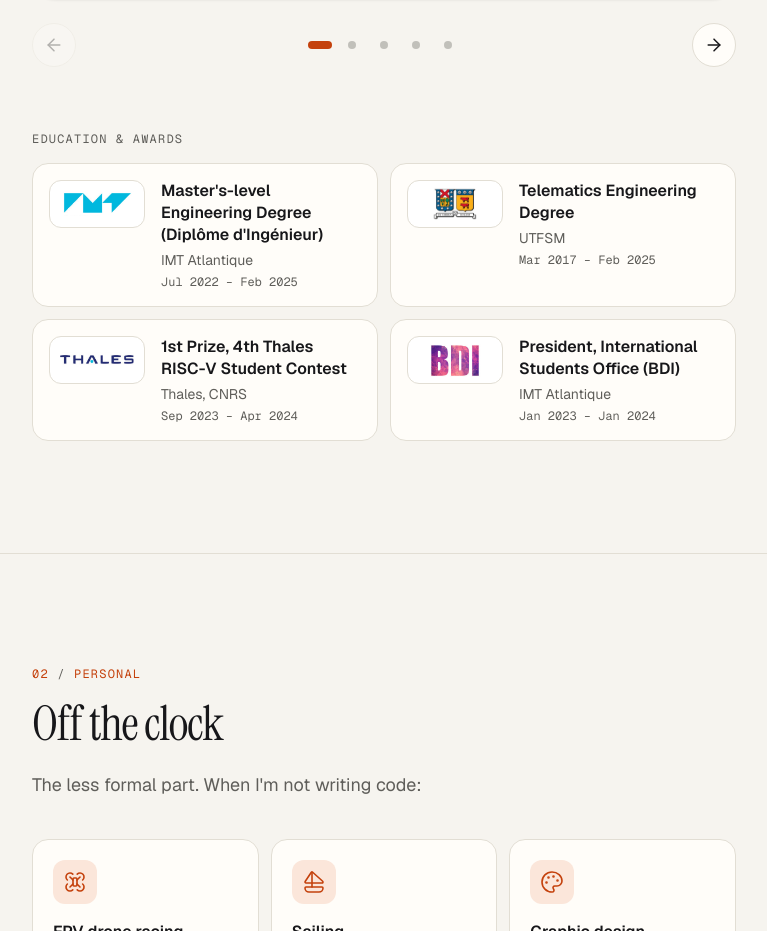
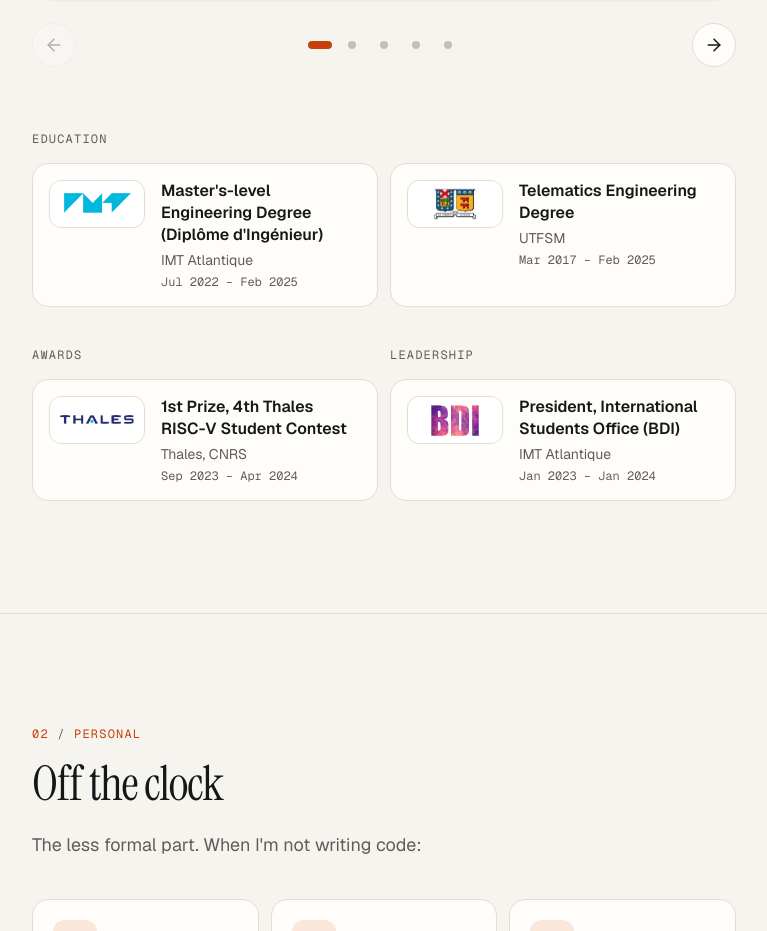
Before and after one commit to Opeiz/opeiz.com, a Next.js app: page / in a window 1280 px wide. Shown: the part 1641-2572 px from the top of the page, without its empty margins (256-1023 px from the left). Built offline with nearby package versions, Linux system fonts and the light colour scheme.

Commit message:
feat: split education, awards and leadership into separate groups
Co-Authored-By: Claude Opus 5.5 <noreply@anthropic.com>

```diff
--- a/src/app/cv/page.tsx
+++ b/src/app/cv/page.tsx
@@ -59,9 +59,9 @@ export default function CvPage() {
       <div className="grid gap-10 lg:grid-cols-[minmax(0,1fr)_260px]">
         <main className="space-y-10">
           <EntrySection title="Experience" entries={cv.experience} />
-          <EntrySection title="Projects & Awards" entries={cv.projects} />
+          <EntrySection title="Awards" entries={cv.projects} />
           <EntrySection title="Education" entries={cv.education} />
-          <EntrySection title="Activities" entries={cv.activities} />
+          <EntrySection title="Leadership" entries={cv.activities} />
         </main>
 
         <aside className="space-y-8 lg:border-l lg:border-foreground/15 lg:pl-8">
--- a/src/app/page.tsx
+++ b/src/app/page.tsx
@@ -5,7 +5,7 @@ import { ExperienceCarousel } from "@/components/ExperienceCarousel";
 import { VisionLab } from "@/components/VisionLab";
 import { Icon } from "@/components/Icon";
 import { OrgLogo } from "@/components/OrgLogo";
-import { cv, formatRange, type IconName } from "@/data/cv";
+import { cv, formatRange, type Entry, type IconName } from "@/data/cv";
 
 // The home page ("/"): one page that scrolls through 5 sections.
 // Server Component: becomes plain HTML at build time. Only the carousel and the game
@@ -92,19 +92,14 @@ export default function Home() {
         <Section id="experience" number="01" label="Experience" title="Experience">
           <ExperienceCarousel entries={cv.experience} />
 
-          <h3 className="mt-16 mb-4 font-mono text-xs tracking-widest text-muted uppercase">Education & awards</h3>
-          <ul className="grid gap-3 md:grid-cols-2">
-            {[...cv.education, ...cv.projects, ...cv.activities].map((entry) => (
-              <li key={entry.slug} className="flex gap-4 rounded-2xl border border-border bg-surface p-4">
-                <OrgLogo src={entry.logo} org={entry.org} />
-                <div>
-                  <p className="leading-snug font-semibold">{entry.title}</p>
-                  <p className="mt-1 text-sm text-muted">{entry.org}</p>
-                  <p className="mt-1 font-mono text-xs text-muted">{formatRange(entry.start, entry.end)}</p>
-                </div>
-              </li>
-            ))}
-          </ul>
+          <div className="mt-16">
+            <EntryGroup title="Education" entries={cv.education} columns={2} />
+          </div>
+          {/* Awards and Leadership have one card each: side by side on PC, stacked on phone */}
+          <div className="mt-10 grid gap-10 md:grid-cols-2 md:gap-3">
+            <EntryGroup title="Awards" entries={cv.projects} />
+            <EntryGroup title="Leadership" entries={cv.activities} />
+          </div>
         </Section>
 
         {/* 3. OFF THE CLOCK ----------------------------------------------- */}
@@ -270,6 +265,28 @@ function Section({
   );
 }
 
+/** A small titled list of entries (degrees, awards...) with their logos. */
+function EntryGroup({ title, entries, columns = 1 }: { title: string; entries: Entry[]; columns?: 1 | 2 }) {
+  if (entries.length === 0) return null; // no empty headings
+  return (
+    <div>
+      <h3 className="mb-4 font-mono text-xs tracking-widest text-muted uppercase">{title}</h3>
+      <ul className={`grid gap-3 ${columns === 2 ? "md:grid-cols-2" : ""}`}>
+        {entries.map((entry) => (
+          <li key={entry.slug} className="flex h-full gap-4 rounded-2xl border border-border bg-surface p-4">
+            <OrgLogo src={entry.logo} org={entry.org} />
+            <div>
+              <p className="leading-snug font-semibold">{entry.title}</p>
+              <p className="mt-1 text-sm text-muted">{entry.org}</p>
+              <p className="mt-1 font-mono text-xs text-muted">{formatRange(entry.start, entry.end)}</p>
+            </div>
+          </li>
+        ))}
+      </ul>
+    </div>
+  );
+}
+
 /** Icon inside a soft orange rounded square. */
 function IconBadge({ name, large = false }: { name: IconName; large?: boolean }) {
   return (
```
